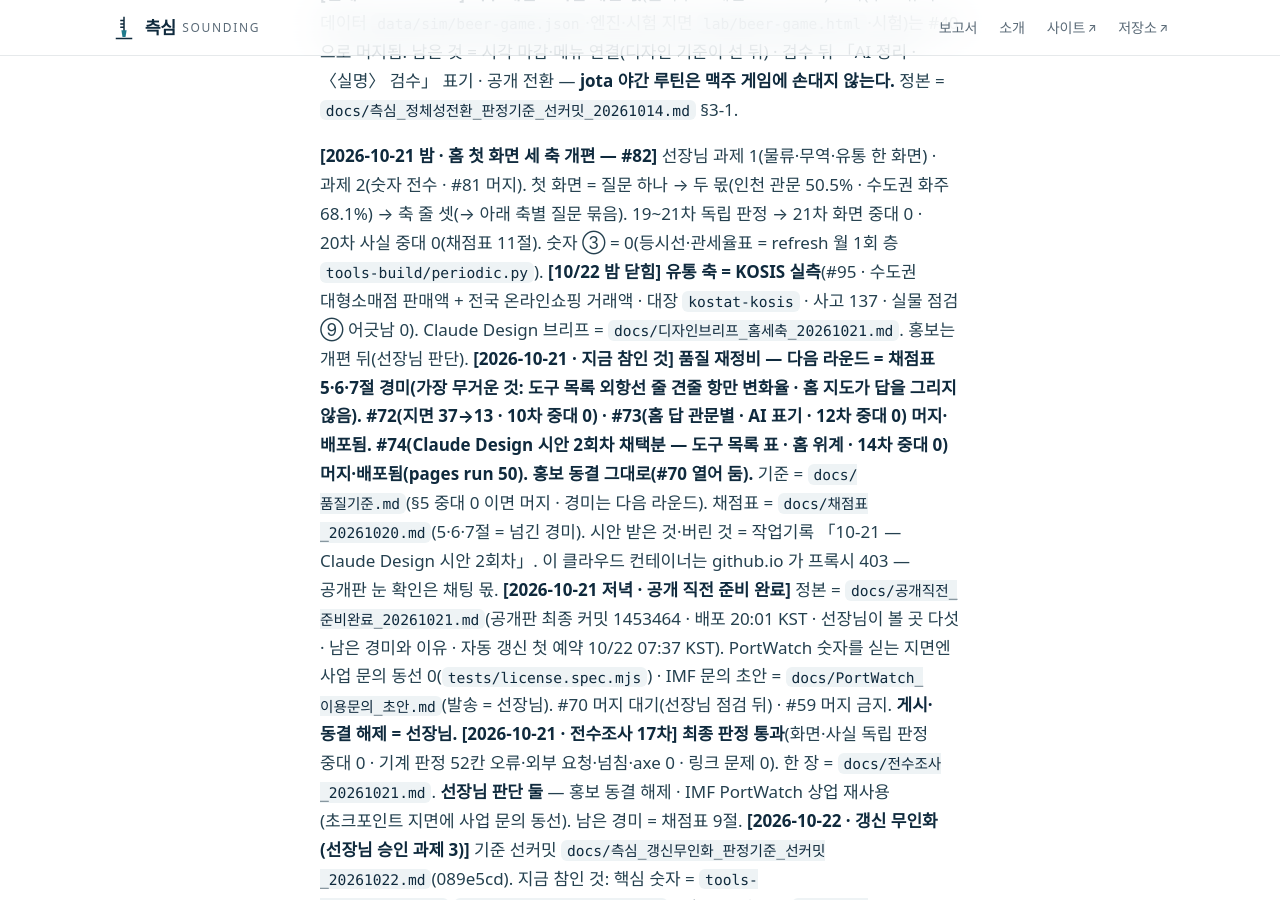
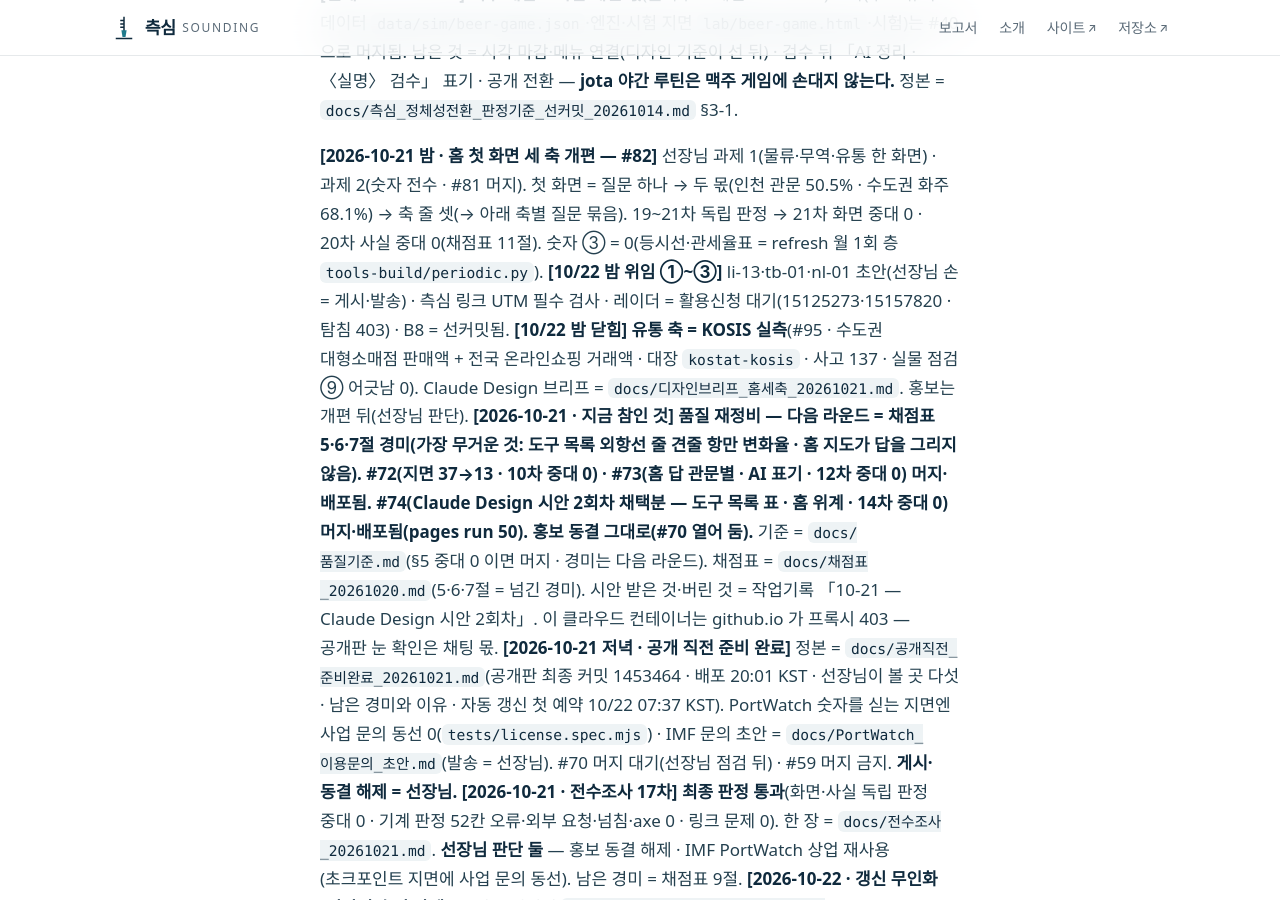
Before and after one commit to jisangj03-dev/incheon-port-analysis, a Jekyll site: the page built from docs/STATUS.md, in a window 1280 px wide and 900 px high, scrolled down 1499 px. Built offline with Jekyll 4.4.1, drawn with Linux system fonts in a browser that asks for light colours; some web fonts are replaced; our own code applies the rules of GitHub Pages for plain Markdown files.

Commit message:
STATUS — 위임 ①~③ 현황 한 줄(레이더 활용신청 대기 · 탐침 2회차 403)
Co-Authored-By: Claude Opus 5.5 <noreply@anthropic.com>
Claude-Session: https://claude.ai/code/session_01W9iLVULEnTHJRMh1PZWr4D

```diff
--- a/docs/STATUS.md
+++ b/docs/STATUS.md
@@ -33,7 +33,7 @@ A 는 이쪽이 지금 할 수 있는 것, C 는 아직 안 본 축이다.
 **[인계 · 2026-10-14] 맥주 게임 = 측심 세션 몫**(클라우드 세션 ad6a21f7). 1차(구조·규칙 데이터 `data/sim/beer-game.json`·엔진·시험 지면 `lab/beer-game.html`·시험)는 #40 으로 머지됨. 남은 것 = 시각 마감·메뉴 연결(디자인 기준이 선 뒤) · 검수 뒤 「AI 정리 · 〈실명〉 검수」 표기 · 공개 전환 — **jota 야간 루틴은 맥주 게임에 손대지 않는다.** 정본 = `docs/측심_정체성전환_판정기준_선커밋_20261014.md` §3-1.
 
 
-**[2026-10-21 밤 · 홈 첫 화면 세 축 개편 — #82]** 선장님 과제 1(물류·무역·유통 한 화면) · 과제 2(숫자 전수 · #81 머지). 첫 화면 = 질문 하나 → 두 몫(인천 관문 50.5% · 수도권 화주 68.1%) → 축 줄 셋(→ 아래 축별 질문 묶음). 19~21차 독립 판정 → 21차 화면 중대 0 · 20차 사실 중대 0(채점표 11절). 숫자 ③ = 0(등시선·관세율표 = refresh 월 1회 층 `tools-build/periodic.py`). **[10/22 밤 닫힘] 유통 축 = KOSIS 실측**(#95 · 수도권 대형소매점 판매액 + 전국 온라인쇼핑 거래액 · 대장 `kostat-kosis` · 사고 137 · 실물 점검 ⑨ 어긋남 0). Claude Design 브리프 = `docs/디자인브리프_홈세축_20261021.md`. 홍보는 개편 뒤(선장님 판단).
+**[2026-10-21 밤 · 홈 첫 화면 세 축 개편 — #82]** 선장님 과제 1(물류·무역·유통 한 화면) · 과제 2(숫자 전수 · #81 머지). 첫 화면 = 질문 하나 → 두 몫(인천 관문 50.5% · 수도권 화주 68.1%) → 축 줄 셋(→ 아래 축별 질문 묶음). 19~21차 독립 판정 → 21차 화면 중대 0 · 20차 사실 중대 0(채점표 11절). 숫자 ③ = 0(등시선·관세율표 = refresh 월 1회 층 `tools-build/periodic.py`). **[10/22 밤 위임 ①~③]** li-13·tb-01·nl-01 초안(선장님 손 = 게시·발송) · 측심 링크 UTM 필수 검사 · 레이더 = 활용신청 대기(15125273·15157820 · 탐침 403) · B8 = 선커밋됨. **[10/22 밤 닫힘] 유통 축 = KOSIS 실측**(#95 · 수도권 대형소매점 판매액 + 전국 온라인쇼핑 거래액 · 대장 `kostat-kosis` · 사고 137 · 실물 점검 ⑨ 어긋남 0). Claude Design 브리프 = `docs/디자인브리프_홈세축_20261021.md`. 홍보는 개편 뒤(선장님 판단).
 **[2026-10-21 · 지금 참인 것] 품질 재정비 — 다음 라운드 = 채점표 5·6·7절 경미(가장 무거운 것: 도구 목록 외항선 줄 견줄 항만 변화율 · 홈 지도가 답을 그리지 않음). #72(지면 37→13 · 10차 중대 0) · #73(홈 답 관문별 · AI 표기 · 12차 중대 0) 머지·배포됨. #74(Claude Design 시안 2회차 채택분 — 도구 목록 표 · 홈 위계 · 14차 중대 0) 머지·배포됨(pages run 50). 홍보 동결 그대로(#70 열어 둠).** 기준 = `docs/품질기준.md`(§5 중대 0 이면 머지 · 경미는 다음 라운드). 채점표 = `docs/채점표_20261020.md`(5·6·7절 = 넘긴 경미). 시안 받은 것·버린 것 = 작업기록 「10-21 — Claude Design 시안 2회차」. 이 클라우드 컨테이너는 github.io 가 프록시 403 — 공개판 눈 확인은 채팅 몫.
 **[2026-10-21 저녁 · 공개 직전 준비 완료]** 정본 = `docs/공개직전_준비완료_20261021.md`(공개판 최종 커밋 1453464 · 배포 20:01 KST · 선장님이 볼 곳 다섯 · 남은 경미와 이유 · 자동 갱신 첫 예약 10/22 07:37 KST). PortWatch 숫자를 싣는 지면엔 사업 문의 동선 0(`tests/license.spec.mjs`) · IMF 문의 초안 = `docs/PortWatch_이용문의_초안.md`(발송 = 선장님). #70 머지 대기(선장님 점검 뒤) · #59 머지 금지. **게시·동결 해제 = 선장님.**
 **[2026-10-21 · 전수조사 17차] 최종 판정 통과**(화면·사실 독립 판정 중대 0 · 기계 판정 52칸 오류·외부 요청·넘침·axe 0 · 링크 문제 0). 한 장 = `docs/전수조사_20261021.md`. **선장님 판단 둘** — 홍보 동결 해제 · IMF PortWatch 상업 재사용(초크포인트 지면에 사업 문의 동선). 남은 경미 = 채점표 9절.
```
